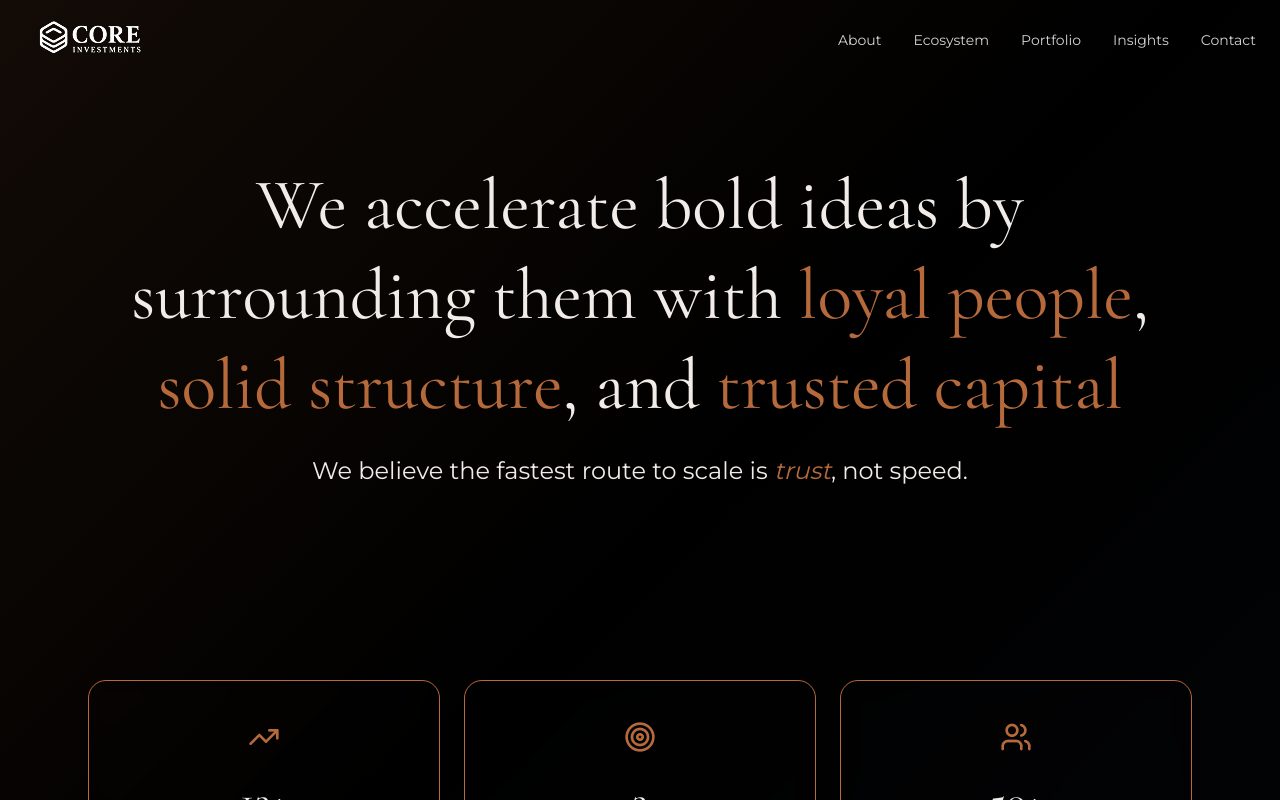
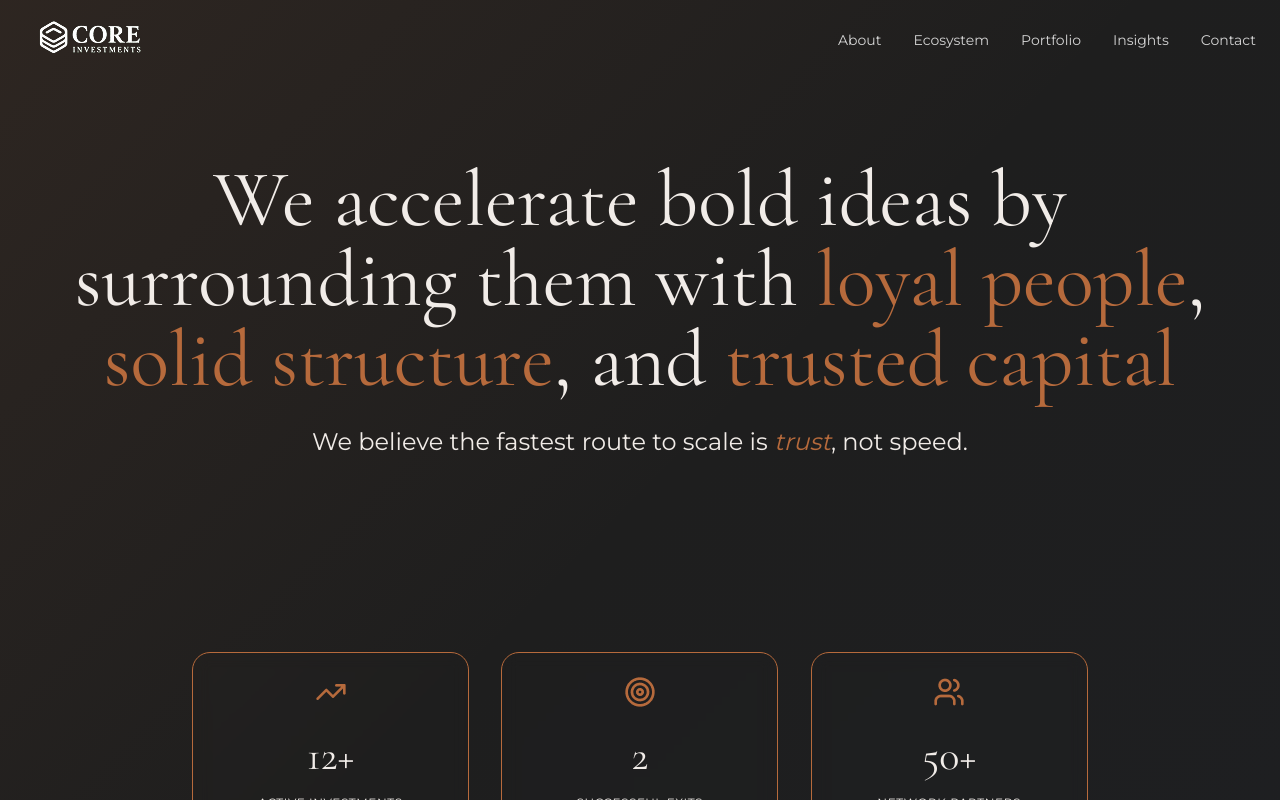
Before and after one commit to Boudjelal-Fateh/diockleswebsite, a Next.js app: page / in a window 1280 px wide. Shown: the top 800 px of the page. Built offline with nearby package versions, Linux system fonts and the light colour scheme.

Commit message:
hero section fix

```diff
--- a/app/components/Hero.tsx
+++ b/app/components/Hero.tsx
@@ -4,7 +4,7 @@ import Image from "next/image";
 
 function Hero() {
   return (
-    <section className="relative flex min-h-screen items-center justify-center overflow-hidden pt-20 ">
+    <section className="relative flex min-h-screen items-center justify-center overflow-hidden bg-[#1e1e1e] pt-20 ">
       {/* Background gradient */}
       {/* Base background */}
       <div className="absolute inset-0  bg-brand-gradient  " />
@@ -15,9 +15,9 @@ function Hero() {
       {/* Vignette */}
       {/* <div className="absolute inset-0 bg-[radial-gradient(circle_at_center,_transparent_40%,_rgba(0,0,0,0.9)_100%)]" /> */}
 
-      <div className="relative  z-10 mx-auto max-w-6xl px-6 text-center">
+      <div className="relative  z-10 mx-auto max-w-6xl px-4 lg:px-0  text-start md:text-center ">
         {/* Headline */}
-        <h1 className=" font-cormorant text-(--color-foreground) text-4xl lg:mt-20 leading-tight md:text-6xl lg:text-7xl">
+        <h1 className=" font-cormorant text-[#f1ece8] text-[31px] mt-10  leading-[40px]  lg:mt-20  md:text-6xl lg:text-[80px] md:leading-[80px] ">
           We accelerate bold ideas by surrounding them with{" "}
           <span className=" text-(--color-primary)">loyal people</span>,{" "}
           <span className=" text-(--color-primary)">solid structure</span>, and{" "}
@@ -25,7 +25,7 @@ function Hero() {
         </h1>
 
         {/* Subtitle */}
-        <p className="mx-auto mt-6 max-w-2xl font-sans text-sm  text-(--color-foreground) font-montserrat  md:text-[24px] ">
+        <p className="mx-auto mt-6 max-w-2xl font-sans text-sm  text-(--color-foreground) font-montserrat md:leading-[36px]  md:text-[24px] ">
           We believe the fastest route to scale is{" "}
           <span className="italic text-(--color-primary)">trust</span>, not
           speed.
--- a/app/components/StateCard.tsx
+++ b/app/components/StateCard.tsx
@@ -25,11 +25,11 @@ const data = [
 
 function StateCard() {
   return (
-    <div className="md:mt-48 mt-20 grid gap-6 md:grid-cols-3">
+    <div className="md:mt-48 max-w-[896px] mx-auto mt-20 grid gap-[32px] md:grid-cols-3">
       {data.map((stat) => (
         <div
           key={stat.label}
-          className="flex flex-col items-center justify-center rounded-2xl border border-[#B66A3C]  px-8 py-10 backdrop-blur"
+          className="flex flex-col lg:w-[277px] lg:h-[182px]  items-center justify-center rounded-2xl border border-[#B66A3C]  px-8 py-10 backdrop-blur"
         >
           <Image src={stat.icon} alt={stat.label} width={32} height={32} />
           <div className=" mt-4 font-serif text-[42px] font-cormorant text-(--color-foreground) ">
```
